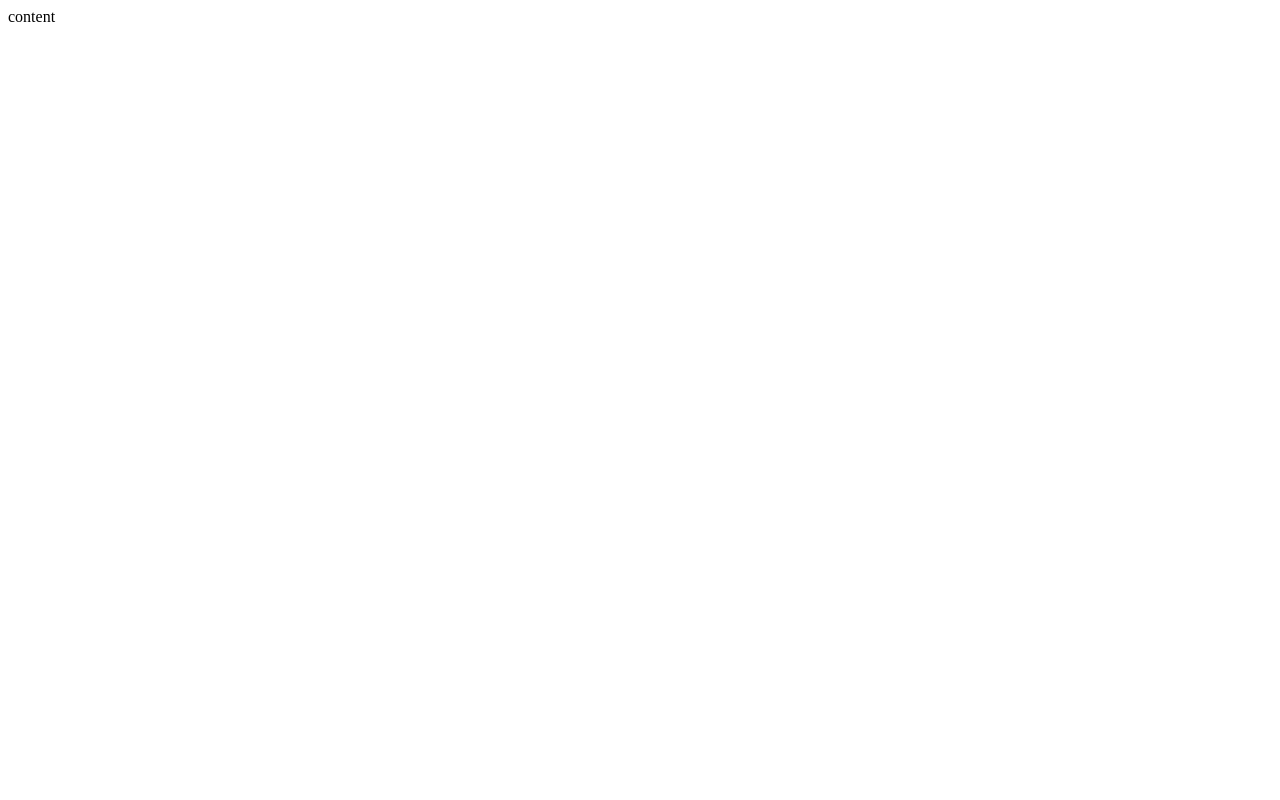
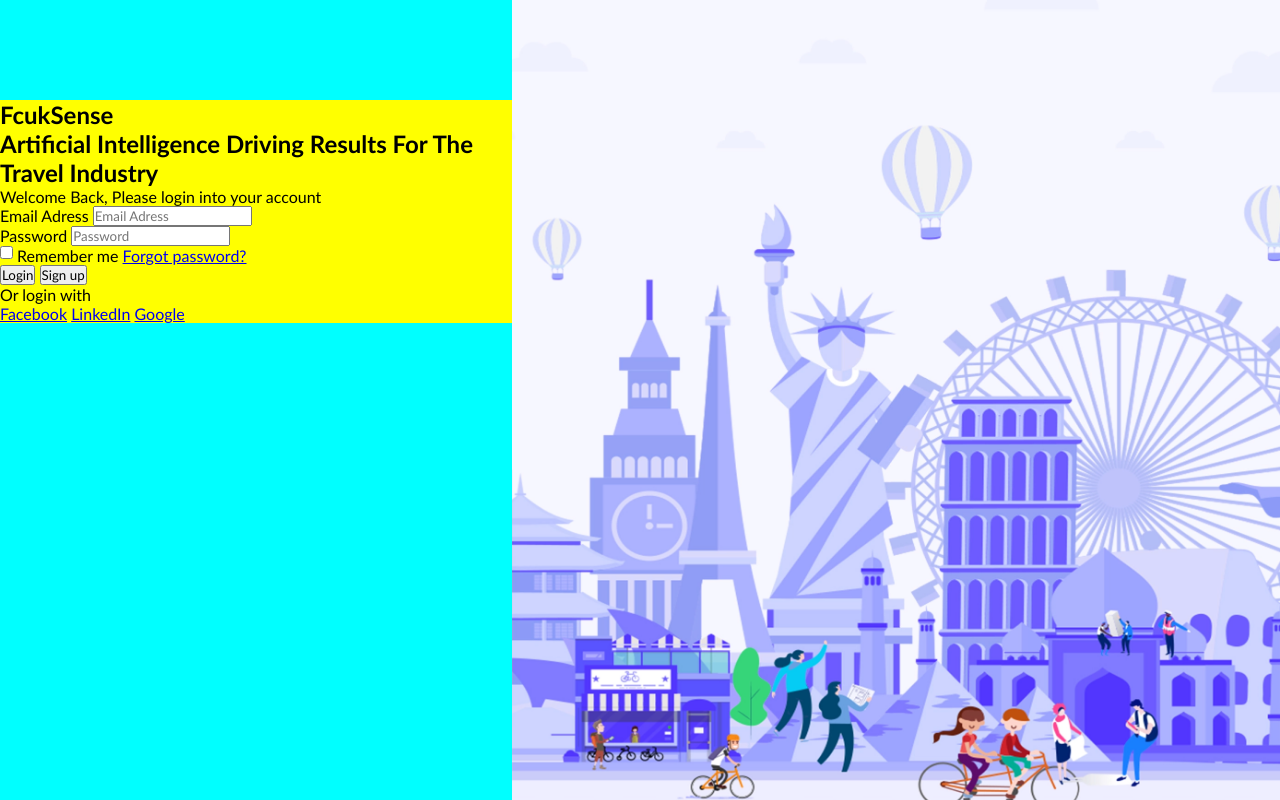
Before and after one commit to gikeris/front-end-testas, a plain HTML site: page index.html in a window 1280 px wide. Drawn offline with Linux system fonts and the light colour scheme.

Commit message:
Structure

```diff
--- a/css/main.css
+++ b/css/main.css
@@ -0,0 +1,34 @@
+body,
+body * {
+    margin: 0;
+    padding: 0;
+    vertical-align: top;
+    box-sizing: border-box;
+    font-family: 'Gill Sans', 'Gill Sans MT', Calibri, 'Trebuchet MS', sans-serif;
+}
+body {
+    background-color: aqua;
+}
+
+main{
+    display: inline-block;
+    width: 100%;
+}
+
+.left-column{
+    width: 40%;
+    float: left;
+    background-color: yellow;
+    margin-top: 100px;
+}
+
+.right-column{
+
+    display: inline-block;
+    width: 60%;
+    height: 100%;
+    background-image: url(../img/fonas.png);
+    background-repeat: no-repeat;
+    background-size:cover;
+    position: absolute;
+}
--- a/index.html
+++ b/index.html
@@ -5,9 +5,51 @@
     <meta http-equiv="X-UA-Compatible" content="IE=edge">
     <meta name="viewport" content="width=device-width, initial-scale=1.0">
     <title>Sign in</title>
+    <link rel="stylesheet" href="./css/main.css">
+    <link rel="stylesheet" href="./css/form.css">
+    <link rel="stylesheet" href= "./css/button.css">
 </head>
 <body>
 
-    content
+    <main>
+        <div class = "left-column">
+            <h2 class="site-name">FcukSense</h2>
+            <h2 class="info"> Artificial Intelligence Driving Results For The Travel Industry</h2>
+            <p class="welcome">Welcome Back, Please login into your account</p>
+            <form class="form">
+                <div class="form-row">
+                    <label for="email">Email Adress</label>
+                    <input id="email" name"email" placeholder ="Email Adress" type="email" required>
+                </div>
+                <div class="form-row">
+                    <label for="pass">Password</label>
+                    <input id="pass" name="pass" placeholder ="Password" type="password" required>
+                </div>
+                <div class="remember-me">
+                    <input type="checkbox" id="remember" name="remember">
+                    <label for="remember">Remember me</label>
+                    <a href="#">Forgot password?</a>
+                </div>
+                <div class="form-row">
+                    <button type="submit" class="button1">Login</button>
+                        <form action="#">
+                            <button type="submit" class="button2">Sign up</button>
+                        </form>
+                </div>
+
+            </form><div class = "socials">
+            <p>Or login with </p>
+            <a href="#" target="_blank">Facebook</a>
+            <a href="#" target="_blank">LinkedIn</a>
+            <a href="#" target="_blank">Google</a>
+        </div>
+
+        </div>
+
+        <div class ="right-column">
+
+        </div>
+
+    </main>
 </body>
 </html>
```
Also changed, not shown: img/fonas.png (added).
